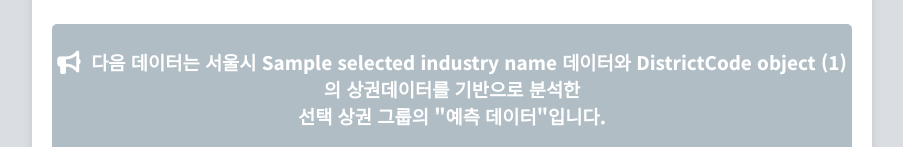
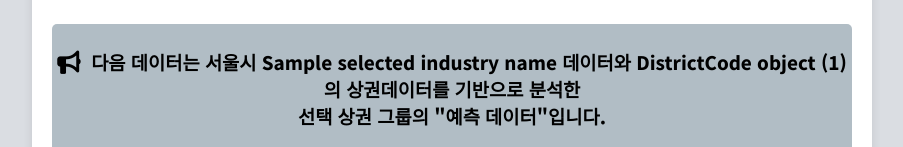
Before and after one commit to Capstone-design-dankook/SSS-project, a Django app: template templates/output/living.html in a window 1280 px wide. Shown: the part 232-379 px from the top of the page, without its empty margins (188-1091 px from the left). Run offline with Django 4.2, Linux system fonts and the light colour scheme; tables that the repository leaves empty hold one stand-in row (values such as "Sample post"); the template is opened without the code that fills it: values that come from a table or form of the project are taken from there, most other values are stand-ins (such as "Sample title", 1, 10 or a date in 2020); some libraries are stand-ins or nearby versions.

Commit message:
아이콘, 글자 색 변경

```diff
--- a/static/css/chart.css
+++ b/static/css/chart.css
@@ -89,7 +89,7 @@ h2 {
 
 h3 {
     text-align: center;
-    color: white;
+    color: black;
 }
 
 .business-box {
--- a/templates/output/facility.html
+++ b/templates/output/facility.html
@@ -31,7 +31,7 @@
         </nav>
         <br>
         <div class="medium-container">
-            <h3><i class="fa-solid fa-bullhorn fa-lg" style="color: #FFFFFF;"></i> &nbsp;다음 데이터는 서울시 {{selected_industry_name}} 데이터와 {{ selected_neighborhood }}의 상권데이터를 기반으로 분석한 <br>선택 상권 그룹의 "예측 데이터"입니다.
+            <h3><i class="fa-solid fa-bullhorn fa-lg" style="color: #000000;"></i> &nbsp;다음 데이터는 서울시 {{selected_industry_name}} 데이터와 {{ selected_neighborhood }}의 상권데이터를 기반으로 분석한 <br>선택 상권 그룹의 "예측 데이터"입니다.
             </h3>
             <div class="wrapper">
                 <div class="business-box">
--- a/templates/output/floating.html
+++ b/templates/output/floating.html
@@ -31,7 +31,7 @@
         </nav>
         <br>
         <div class="medium-container">
-            <h3><i class="fa-solid fa-bullhorn fa-lg" style="color: #FFFFFF;"></i> &nbsp;다음 데이터는 서울시 {{selected_industry_name}} 데이터와 {{ selected_neighborhood }}의 상권데이터를 기반으로 분석한 <br>선택 상권 그룹의 "예측 데이터"입니다.
+            <h3><i class="fa-solid fa-bullhorn fa-lg" style="color: #000000;"></i> &nbsp;다음 데이터는 서울시 {{selected_industry_name}} 데이터와 {{ selected_neighborhood }}의 상권데이터를 기반으로 분석한 <br>선택 상권 그룹의 "예측 데이터"입니다.
             </h3>
             <div class="wrapper">
                 <div class="business-box">
--- a/templates/output/living.html
+++ b/templates/output/living.html
@@ -31,7 +31,7 @@
         </nav>
         <br>
         <div class="medium-container">
-            <h3><i class="fa-solid fa-bullhorn fa-lg" style="color: #FFFFFF;"></i> &nbsp;다음 데이터는 서울시 {{selected_industry_name}} 데이터와 {{ selected_neighborhood }}의 상권데이터를 기반으로 분석한 <br>선택 상권 그룹의 "예측 데이터"입니다.
+            <h3><i class="fa-solid fa-bullhorn fa-lg" style="color: #000000;"></i> &nbsp;다음 데이터는 서울시 {{selected_industry_name}} 데이터와 {{ selected_neighborhood }}의 상권데이터를 기반으로 분석한 <br>선택 상권 그룹의 "예측 데이터"입니다.
             </h3>
             <div class="wrapper">
                 <div class="business-box">
--- a/templates/output/sales.html
+++ b/templates/output/sales.html
@@ -32,7 +32,7 @@
         </nav>
         <br>
         <div class="medium-container">
-            <h3><i class="fa-solid fa-bullhorn fa-lg" style="color: #FFFFFF;"></i> &nbsp;다음 데이터는 서울시 {{selected_industry_name}} 데이터와 {{ selected_neighborhood }}의 상권데이터를 기반으로 분석한 <br>선택 상권 그룹의 "예측 데이터"입니다.
+            <h3><i class="fa-solid fa-bullhorn fa-lg" style="color: #000000;"></i> &nbsp;다음 데이터는 서울시 {{selected_industry_name}} 데이터와 {{ selected_neighborhood }}의 상권데이터를 기반으로 분석한 <br>선택 상권 그룹의 "예측 데이터"입니다.
             </h3>
             <div class="wrapper">
                 <div class="business-box">
```
